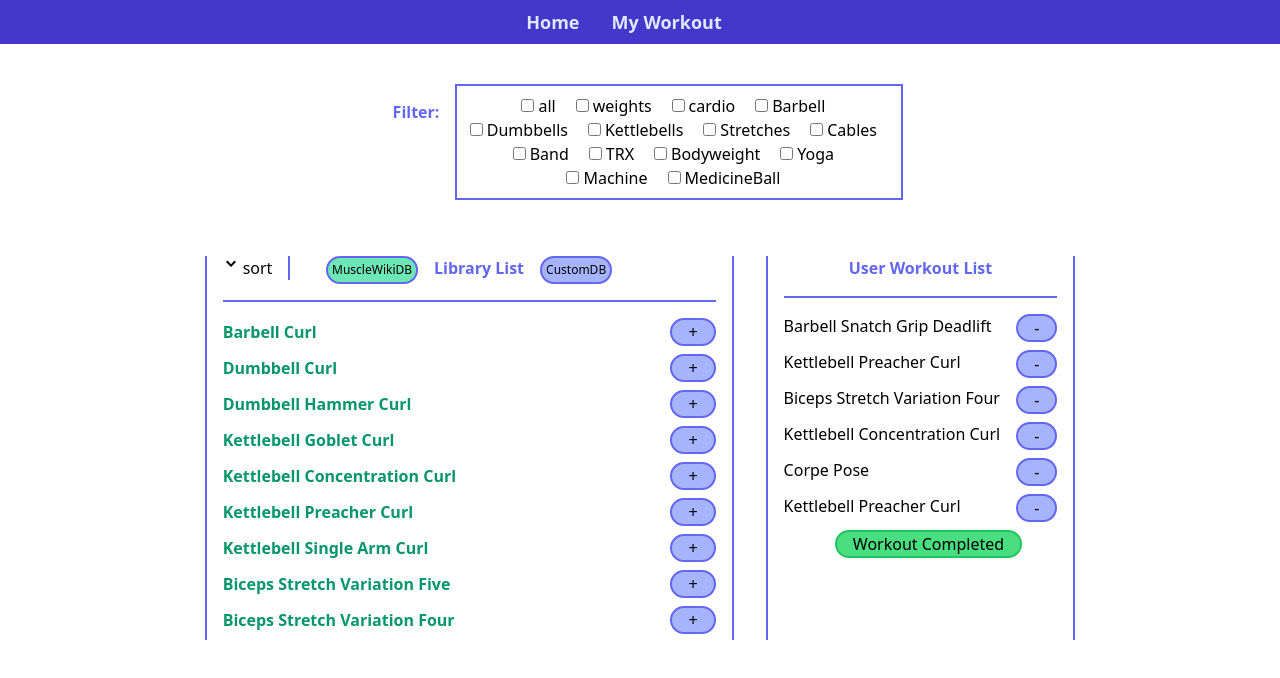
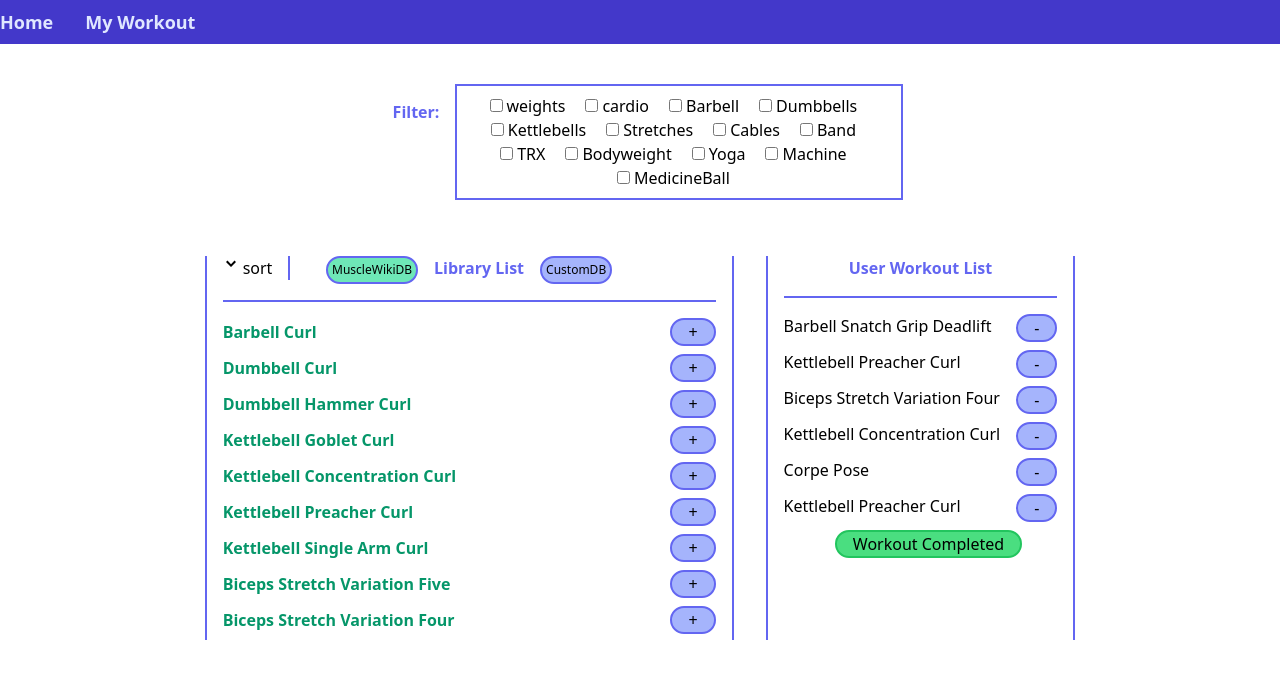
Before and after one commit to Natedaug/workout, a React (Create React App) app: page / in a window 1280 px wide. Shown: the top 678 px of the page. Built offline with nearby package versions, Linux system fonts and the light colour scheme; data requests are answered from the project's data file.

Commit message:
clean up pathways, remove "all" filter

```diff
--- a/src/App.js
+++ b/src/App.js
@@ -1,8 +1,10 @@
 import { createBrowserRouter, RouterProvider } from "react-router-dom";
 import RootLayout from "./pages/RootLayout";
+import ErrorPage from "./pages/ErrorPage";
 import LibraryPage from "./pages/LibraryPage";
-import ErrorPage from "./pages/ErrorPage";
 import UserWorkoutPage from "./pages/UserWorkoutPage";
+
+
 import { libraryPath, userWorkoutPath } from "./pages/pathways";
 
 const router = createBrowserRouter([
@@ -13,6 +15,7 @@ const router = createBrowserRouter([
 		children: [
 			{ path: libraryPath, element: <LibraryPage /> },
 			{ path: userWorkoutPath, element: <UserWorkoutPage /> },
+
 		],
 	},
 ]);
--- a/src/components/Filter.js
+++ b/src/components/Filter.js
@@ -5,7 +5,6 @@ import useExerciseContext from "../hooks/use-exercise-context";
 function Filter() {
 	const { setActiveFiltersList } = useExerciseContext();
 	const filterOptions = [
-		"all",
 		"weights",
 		"cardio",
 		"Barbell",
--- a/src/components/Navbar.js
+++ b/src/components/Navbar.js
@@ -16,8 +16,8 @@ function Navbar() {
 
 	return (
 		<header>
-			<nav className="bg-indigo-700 text-indigo-100 text-lg font-semibold py-2 pl-150">
-				<ul className="flex justify-center">{renderedRoutes}</ul>
+			<nav className=" bg-indigo-700 text-indigo-100 text-lg font-semibold py-2 pl-150">
+				<ul className="flex">{renderedRoutes}</ul>
 			</nav>
 		</header>
 	);
--- a/src/context/exercise.js
+++ b/src/context/exercise.js
@@ -16,7 +16,7 @@ function Provider({ children }) {
 	};
 
 	const fetchExerciseLibrary = async () => {
-		//Our custom lib data
+		//Our custom library data
 		const response = await axios.get("http://localhost:3001/exerciseLib");
 		setExerciseLibrary(sortLibrary(response.data));
 	};
--- a/src/pages/pathways.js
+++ b/src/pages/pathways.js
@@ -1,4 +1,5 @@
 const libraryPath = "/";
 const userWorkoutPath = "/userWorkout";
+const heyPath = "/hey";
 
-export { libraryPath, userWorkoutPath };
+export { libraryPath, userWorkoutPath, heyPath };
```
